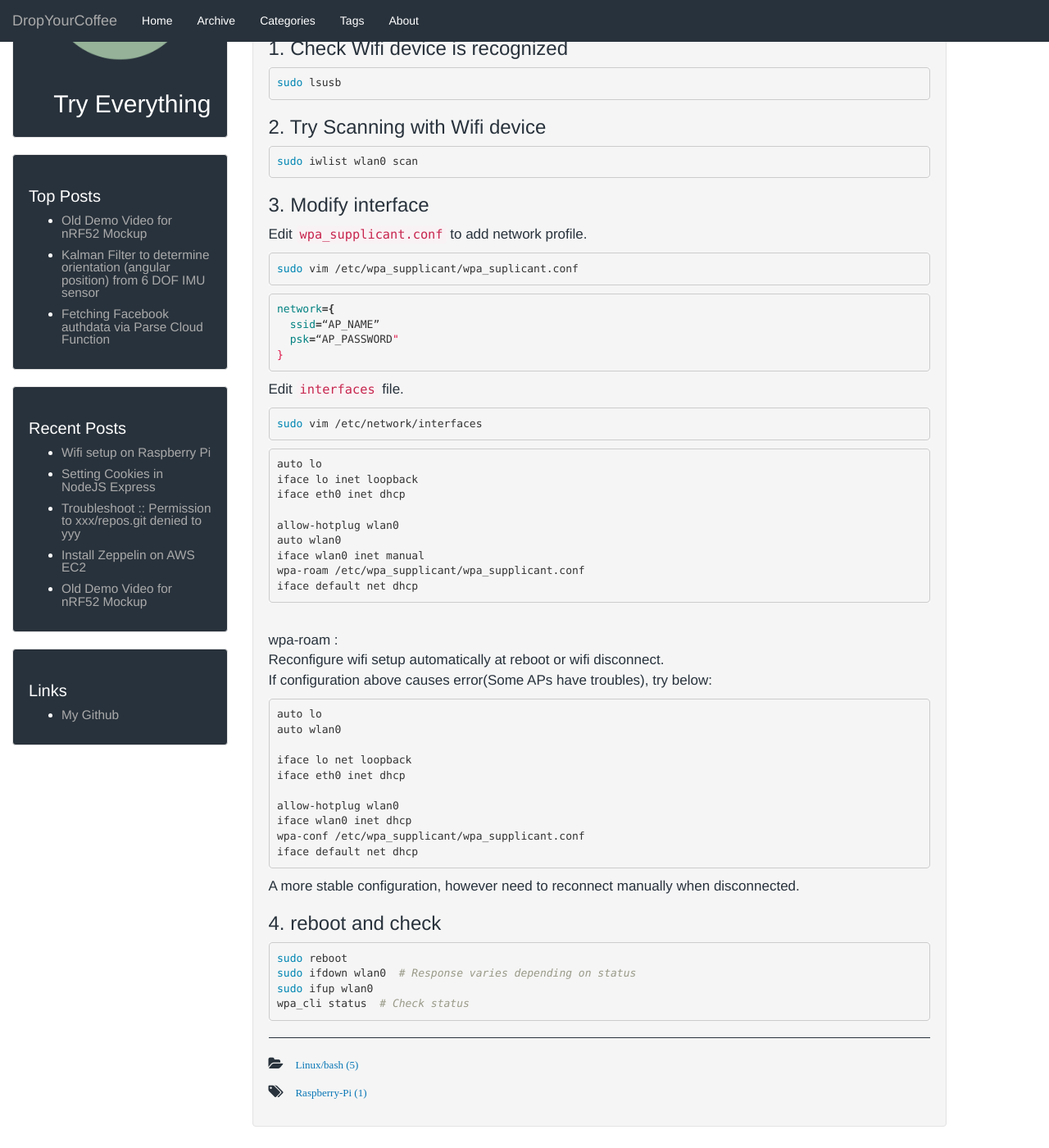
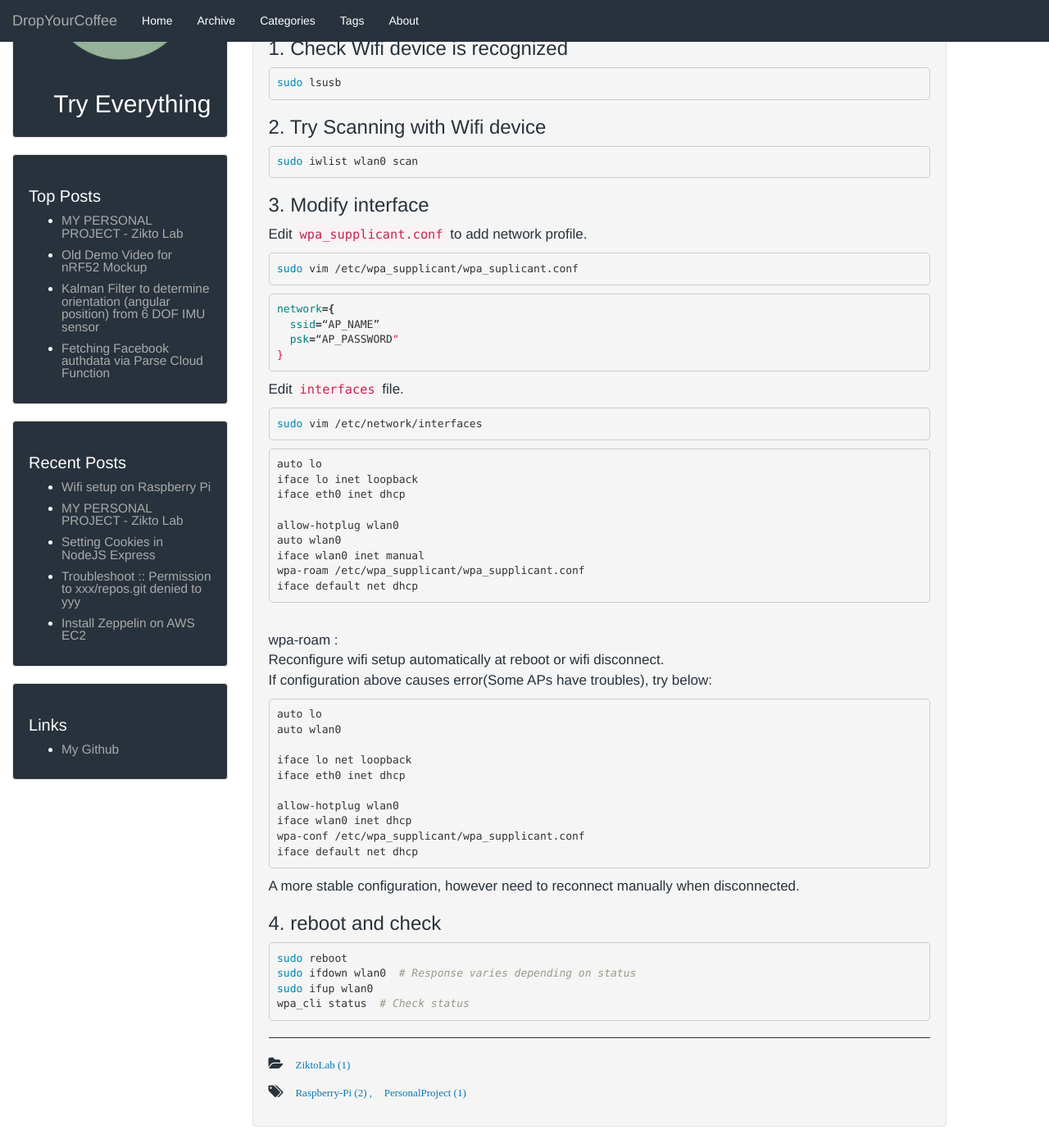
Before and after one commit to dropyourcoffee/blog, a Jekyll site: the page built from _posts/2017-11-25- wifi setup on RaspberryPi.markdown, in a window 1280 px wide and 1400 px high, scrolled down 207 px. Shown: the whole window at 82% size. Built offline with Jekyll 4.4.1, drawn with Linux system fonts in a browser that asks for light colours; some of the changed lines change nothing that is shown.

Commit message:
Post updates on 12/4

```diff
--- a/_data/tops.yml
+++ b/_data/tops.yml
@@ -1,3 +1,4 @@
+- title: "MY PERSONAL PROJECT - Zikto Lab"
 - title: "Old Demo Video for nRF52 Mockup"
 - title: "Kalman Filter to determine orientation (angular position) from 6 DOF IMU sensor"
 - title: "Fetching Facebook authdata via Parse Cloud Function"
--- /dev/null
+++ b/_posts/2017-11-24- My Personal Project!! - Zikto Lab.markdown
@@ -0,0 +1,39 @@
+---
+layout: post
+title:  "MY PERSONAL PROJECT - Zikto Lab"
+date:   2017-11-24 11:43:53 +0900
+tags: Raspberry-Pi
+categories: Linux/bash
+---
+
+I started up a small personal project, named Zikto Lab.
+
+### Motivation
+Activity tracking with wearable devices is being more and more generalised.
+Basic trackings such as step counts, sleep tracking are available in most wearable devices, however
+functionally enhanced activity tracking with more insights (eg. [walking posture](http://www.sportswearable.net/zikto-walk-is-an-activity-and-a-walking-posture-wearable/), [recognising repetitive fitness exercise](https://www.youtube.com/watch?v=zpa4rVGlO68))
+needs preliminary researches.
+
+In order to develop such motion recognition algorithms, data-sampling is a must, however there is no development environments available in public.
+The goal of this project is to build a web-based console platform that can manipulate BLE peripherals to extract or analyse collected inertial/angular speed data collected by accelerometer and gyroscrope,
+to let researcher(s) in interest be able to focus on research with few or no efforts on concerning data-sampling environments.
+
+### Project Overview
+The project consists of:
+ - a Raspberry Pi (effectively a role of beacon) running as both as a BLE server(central) and NodeJS application
+ - a Zikto-Walk with customised firmware<br>
+ (or possibly any kind of wearable device or evaluation kit that includes an IMU sensor and a BLE peripheral module)
+
+
+The dashboard console will be implemented as a stand-alone NodeJS Web Application.
+For the BLE central, I used a nodeJS module called [Noble](https://github.com/sandeepmistry/noble), developed by sandeepmistry.
+
+I also customised an embedded firmware inside my company's product Zikto-Walk (a huge thanks to our CEO Ted Kim who happily supported on this project)
+
+![Block Diagra(Prediction)]({{ site.baseurl }}/img/block_diagram.png)<br>
+
+### Source
+
+NodeJS part will be available on [public ziktoLab repository](https://github.com/dropyourcoffee/ziktoLab) on my github page, however the customised firmware will not be available yet.
+
+For more inquiries, please email [dropyourcoffee@gmail.com](mailto:dropyourcoffee@gmail.com).
--- a/_posts/2017-11-25- wifi setup on RaspberryPi.markdown
+++ b/_posts/2017-11-25- wifi setup on RaspberryPi.markdown
@@ -2,8 +2,8 @@
 layout: post
 title:  "Wifi setup on Raspberry Pi"
 date:   2017-11-26 11:43:53 +0900
-tags: Raspberry-Pi
-categories: Linux/bash
+tags: Raspberry-Pi PersonalProject
+categories: ZiktoLab
 ---
 
 Setting up wlan configuration on raspbery Pi.
```
Also changed, not shown: img/block_diagram.png (added).
